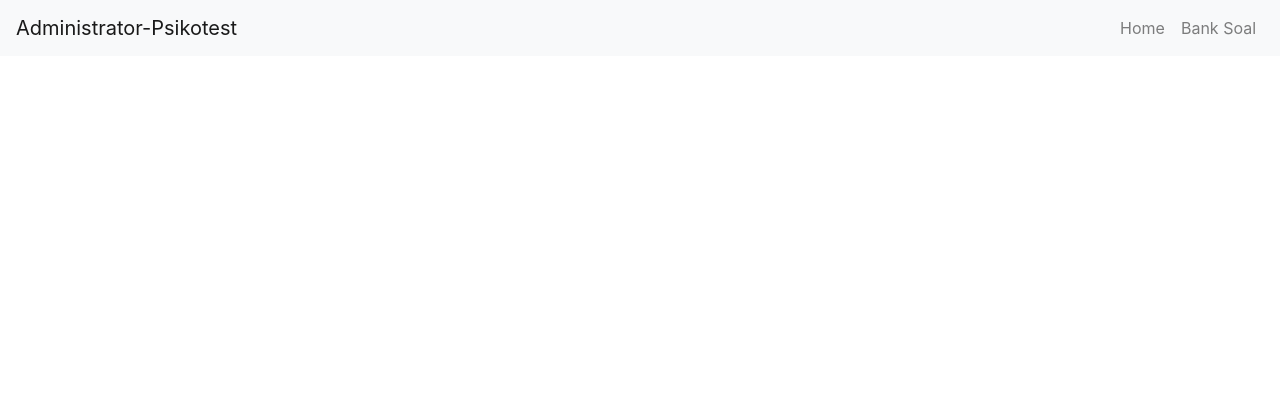
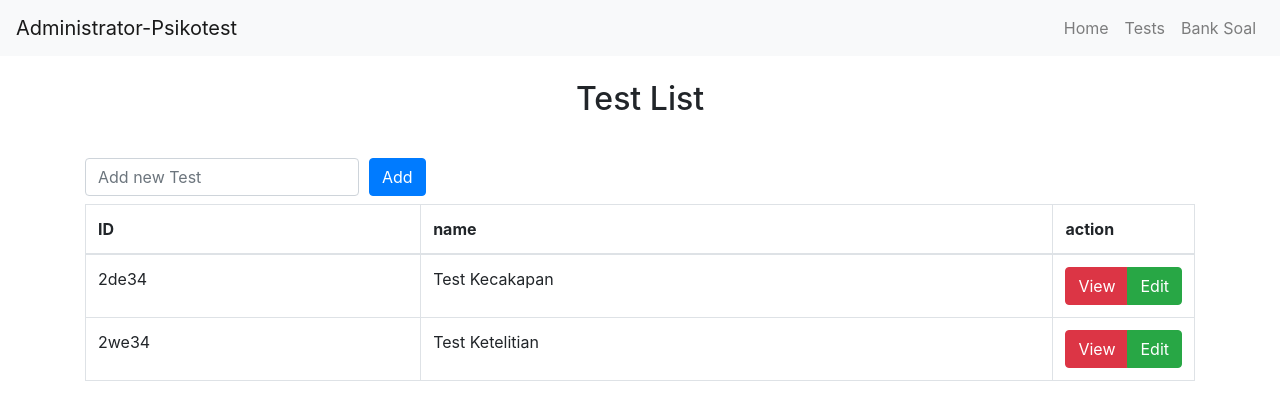
Before and after one commit to FiqriJml/psikotest-beta, a React (Create React App) app: page /tests in a window 1280 px wide. Shown: the top 420 px of the page. Built offline with nearby package versions, Linux system fonts and the light colour scheme.

Commit message:
Buat CRU untuk tests data

```diff
--- a/package.json
+++ b/package.json
@@ -3,6 +3,7 @@
   "version": "0.1.0",
   "private": true,
   "dependencies": {
+    "@reduxjs/toolkit": "^1.4.0",
     "@testing-library/jest-dom": "^4.2.4",
     "@testing-library/react": "^9.5.0",
     "@testing-library/user-event": "^7.2.1",
@@ -13,7 +14,7 @@
     "react-redux": "^7.2.0",
     "react-router-dom": "^5.2.0",
     "react-scripts": "3.4.1",
-    "redux": "^4.0.5"
+    "redux-thunk": "^2.3.0"
   },
   "scripts": {
     "start": "react-scripts start",
--- a/src/App.js
+++ b/src/App.js
@@ -1,8 +1,11 @@
 import React from 'react';
 import { Route } from 'react-router-dom';
 import Home from './components/pages/Home';
+import Tests from './components/pages/Tests'
 import BankSoal from './components/pages/BankSoal';
 import Navigation from './components/layout/Navigation';
+import SingleTest from './components/tests/SingleTest';
+import EditTestForm from './components/tests/EditTestForm';
 
 function App() {
   return (
@@ -10,6 +13,9 @@ function App() {
       <Navigation/>
       <div className="container my-4">
           <Route exact path="/" component={Home}/>
+          <Route exact path="/tests" component={Tests}/>
+          <Route exact path="/tests/:testId" component={SingleTest} />
+          <Route path="/tests/edit/:testId" component={EditTestForm} />
           <Route path="/bank-soal" component={BankSoal}/>
       </div>
     </div>
--- /dev/null
+++ b/src/app/store.js
@@ -0,0 +1,8 @@
+import { configureStore } from '@reduxjs/toolkit'
+import testsReducer from '../components/tests/testsSlice'
+
+export default configureStore({
+    reducer: {
+        tests: testsReducer
+    }
+})
--- a/src/components/layout/Navigation.js
+++ b/src/components/layout/Navigation.js
@@ -10,6 +10,7 @@ export default function Navigation() {
         <Navbar.Collapse id="basic-navbar-nav">
             <Nav className="ml-auto">
                 <Nav.Link href="/">Home</Nav.Link>
+                <Nav.Link href="/tests">Tests</Nav.Link>
                 <Nav.Link href="/bank-soal">Bank Soal</Nav.Link>
             </Nav>
         </Navbar.Collapse>
--- /dev/null
+++ b/src/components/pages/Tests.js
@@ -0,0 +1,14 @@
+import React from 'react'
+import { TestsList } from '../tests/TestsList'
+import AddTestForm from '../tests/AddTestForm'
+
+export default function Home() {
+    return (
+        <div>
+            <h2 className="text-center">Test List</h2>
+            <br/>
+            <AddTestForm/>
+            <TestsList/>
+        </div>
+    )
+}
--- /dev/null
+++ b/src/components/tests/AddTestForm.js
@@ -0,0 +1,33 @@
+import React, {useState} from 'react'
+import { useDispatch } from 'react-redux'
+
+import {testAdded} from './testsSlice'
+
+export default function AddTestForm() {
+    const [name, setName] = useState('')
+
+    const dispatch = useDispatch()
+
+    const onNameChanged = (e) => setName(e.target.value)
+    const onAddClicked = () => {
+        if(name){
+            dispatch(testAdded(name))
+            setName('')
+        }
+    }
+    return (
+        <div>
+            <form>
+                <div className="form-row my-2">
+                    <div className="col-xs-3">
+                        <input type="text" value={name}
+                        onChange={onNameChanged} className="form-control" placeholder="Add new Test"/>
+                    </div>
+                    <div className="col">
+                        <button type="button" onClick={onAddClicked} className="btn btn-primary">Add</button>
+                    </div>
+                </div>
+            </form>
+        </div>
+    )
+}
--- /dev/null
+++ b/src/components/tests/EditTestForm.js
@@ -0,0 +1,45 @@
+import React, {useState} from 'react'
+import { useDispatch, useSelector } from 'react-redux'
+
+import {testUpdated} from './testsSlice'
+import {useHistory} from 'react-router-dom'
+
+export default function EditTestForm({match}) {
+    const {testId} = match.params
+
+    const test = useSelector( state => state.tests.find(test => test.id === testId))
+    const [name, setName] = useState(test.name)
+
+    const dispatch = useDispatch()
+    const history = useHistory()
+
+    const onNameChanged = (e) => setName(e.target.value)
+    const onUpdateClicked = () => {
+        if(name){
+            dispatch(
+            testUpdated(
+                {
+                    id: testId,
+                    name,
+                }
+            ))
+            history.push(`/tests`)
+        }
+    }
+    return (
+        <div>
+            <h2>Edit Form</h2>
+            <form>
+                <div className="form-row my-2">
+                    <div className="col-xs-3">
+                        <input type="text" value={name}
+                        onChange={onNameChanged} className="form-control" placeholder="Add new Test"/>
+                    </div>
+                    <div className="col">
+                        <button type="button" onClick={onUpdateClicked} className="btn btn-primary">Update</button>
+                    </div>
+                </div>
+            </form>
+        </div>
+    )
+}
--- /dev/null
+++ b/src/components/tests/SingleTest.js
@@ -0,0 +1,27 @@
+import React from 'react'
+import {useSelector} from 'react-redux'
+import {Link} from 'react-router-dom'
+
+export const SingleTest = ({match}) =>{
+    const {testId} = match.params
+
+    const test = useSelector(state => state.tests.find(test => test.id === testId))
+    if(!test){
+        return (
+            <div className="text-center">
+                <h2>Test tidak ditemukan</h2>
+            </div>
+        )
+    }
+    return (
+        <div>
+            <div className="navLinks">
+                <Link to="/tests" className="btn btn-info btn-sm">Back</Link>
+            </div>
+            <h2>{test.name}</h2>
+            <div>content disini</div>
+        </div>
+    )
+}
+
+export default SingleTest
--- /dev/null
+++ b/src/components/tests/TestsList.js
@@ -0,0 +1,39 @@
+import React from 'react'
+import { useSelector } from 'react-redux'
+import {Link} from 'react-router-dom'
+
+export const TestsList = () => {
+    const tests = useSelector(state => state.tests)
+
+    const renderTests =
+        tests.map(test => (
+            <tr key={test.id}>
+                <td>{test.id} </td>
+                <td>{test.name}</td>
+                <td width="100px">
+                    <div className="btn-group" role="group">
+                        <Link className="btn btn-danger" to={`tests/${test.id}`}>View</Link>
+                        <Link className="btn btn-success" to={`tests/edit/${test.id}`}>Edit</Link>
+                    </div>
+                </td>
+            </tr>
+        )
+    )
+
+    return (
+        <div>
+            <table className="table table-bordered">
+                <thead>
+                    <tr>
+                        <th>ID</th>
+                        <th>name</th>
+                        <th>action</th>
+                    </tr>
+                </thead>
+                <tbody>
+                    {renderTests}
+                </tbody>
+            </table>
+        </div>
+    )
+}
--- /dev/null
+++ b/src/components/tests/testsSlice.js
@@ -0,0 +1,38 @@
+import { createSlice, nanoid } from "@reduxjs/toolkit"
+
+const initialState = [
+    {id: "2de34", name: "Test Kecakapan", subSoal: []},
+    {id: "2we34", name: "Test Ketelitian", subSoal: []}
+]
+
+export const testsSlice = createSlice({
+    name: "tests",
+    initialState,
+    reducers: {
+        testAdded : {
+            reducer(state, action){
+                state.push(action.payload)
+            },
+            prepare(name){
+                return{
+                    payload: {
+                        id: nanoid(),
+                        name,
+                        subSoal: []
+                    }
+                }
+            }
+        },
+        testUpdated(state, action){
+            const {id, name} = action.payload
+            const existingTest = state.find(test => test.id === id)
+            if(existingTest){
+                existingTest.name = name
+            }
+        }
+    }
+})
+
+export const {testAdded, testUpdated} = testsSlice.actions
+
+export default testsSlice.reducer
--- a/src/index.js
+++ b/src/index.js
@@ -3,12 +3,16 @@ import ReactDOM from 'react-dom';
 import App from './App';
 import * as serviceWorker from './serviceWorker';
 import { BrowserRouter } from 'react-router-dom';
+import store from './app/store';
+import { Provider } from 'react-redux';
 
 ReactDOM.render(
   <React.StrictMode>
-    <BrowserRouter>
-      <App />
-    </BrowserRouter>
+    <Provider store={store}>
+      <BrowserRouter>
+        <App />
+      </BrowserRouter>
+    </Provider>
   </React.StrictMode>,
   document.getElementById('root')
 );
```
Also changed, not shown: 1 other file (tests, documents, lock files or other folders).
